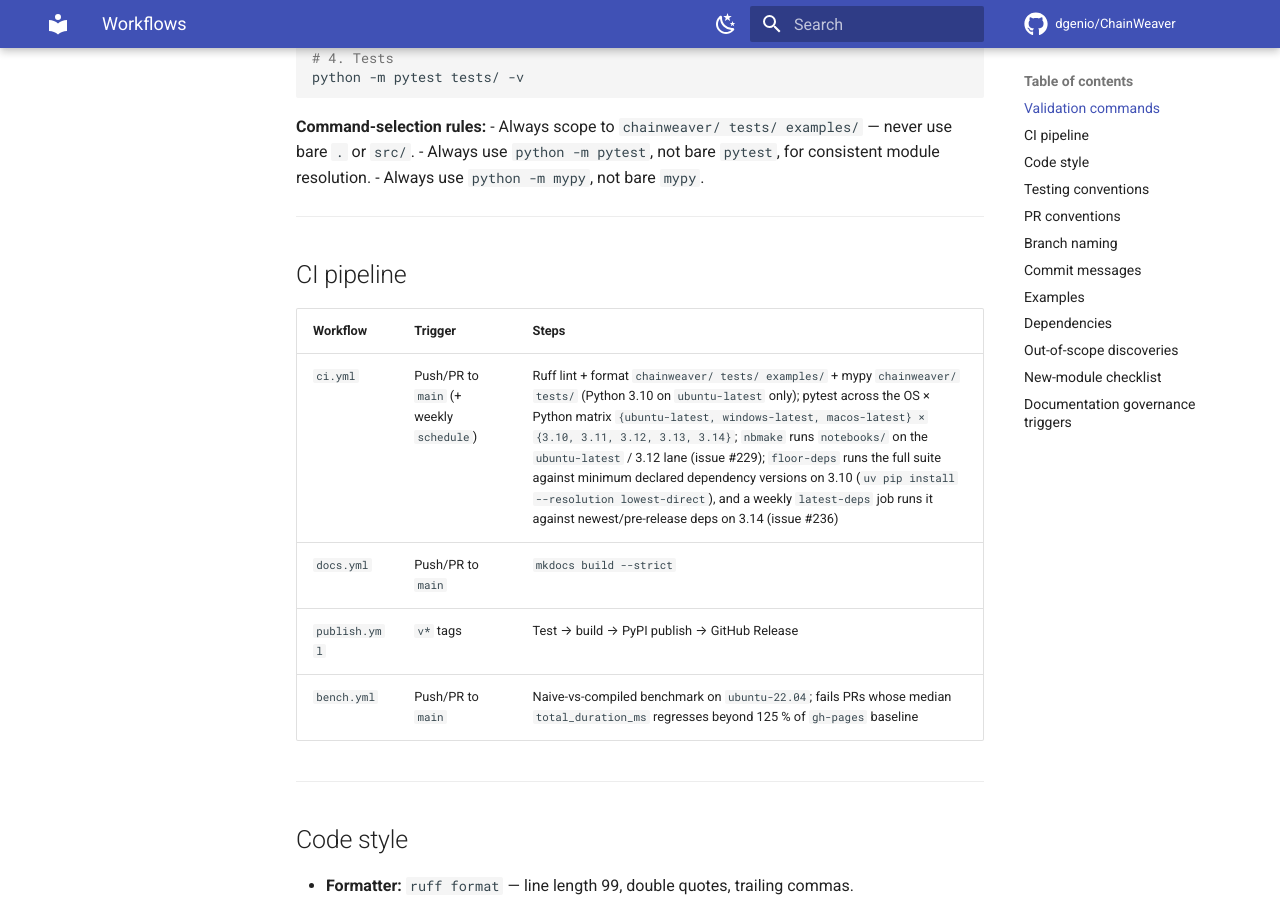
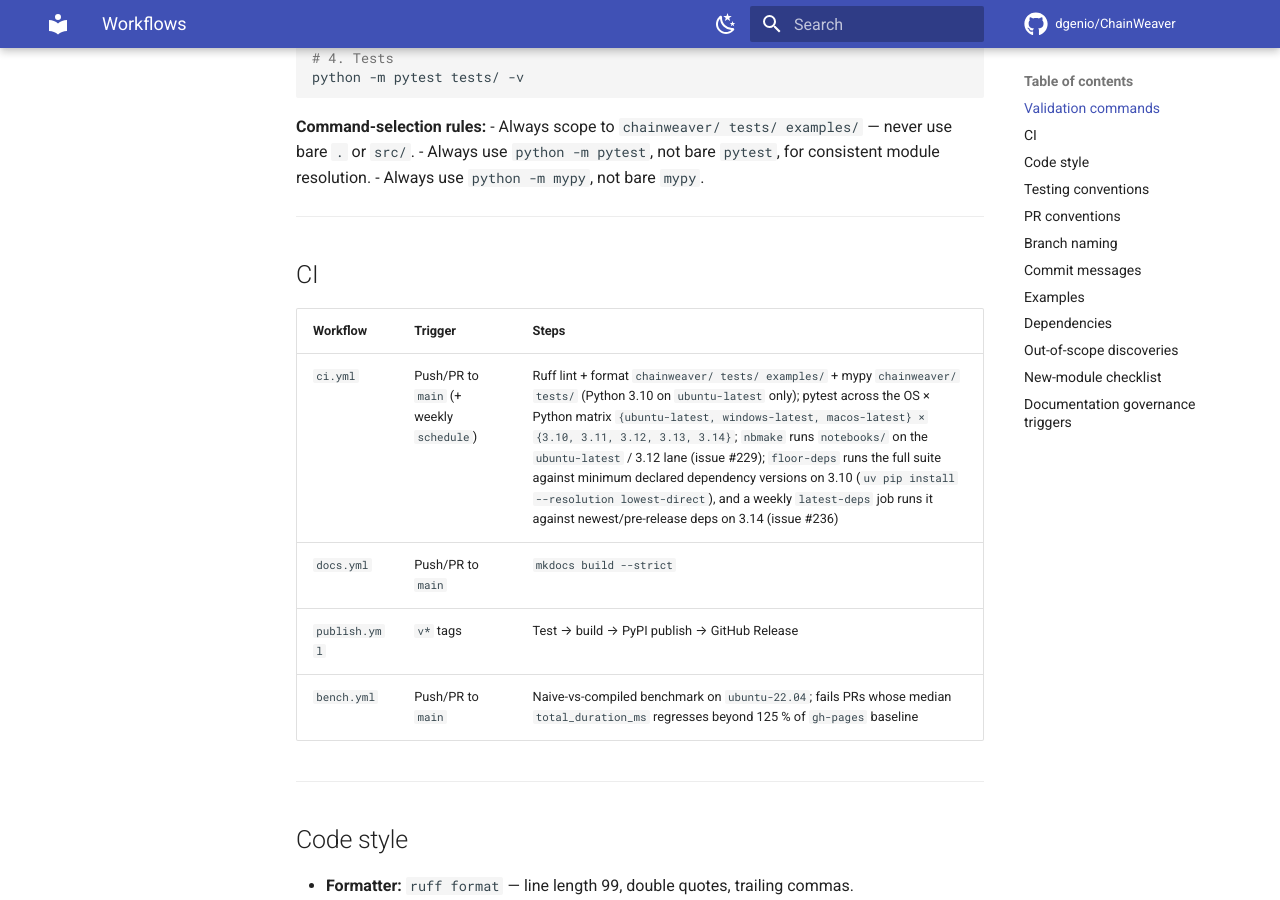
Before and after one commit to dgenio/ChainWeaver, an MkDocs documentation site: the page built from docs/agent-context/workflows.md, in a window 1280 px wide and 900 px high, scrolled down 570 px. Built offline with MkDocs 1.6.1 and Material for MkDocs 9.7.7, drawn with Linux system fonts in a browser that asks for light colours; comment, search, counter and statistics services are not loaded; some of the changed text lies outside the part shown.

Commit message:
docs: rename 'CI pipeline' heading to 'CI' for vocab compliance (PR #237 review)
The domain-vocabulary checklist (docs/agent-context/review-checklist.md)
forbids 'pipeline'; 'CI pipeline' is standard CI/CD terminology but the
literal token still tripped the agent-facing-docs vocab rule. Rename the
heading to '## CI' and the governance-trigger row to 'Change CI config'.

https://claude.ai/code/session_011YGQDzLugAjisM6N2oJb2F

```diff
--- a/docs/agent-context/workflows.md
+++ b/docs/agent-context/workflows.md
@@ -30,7 +30,7 @@ python -m pytest tests/ -v
 
 ---
 
-## CI pipeline
+## CI
 
 | Workflow | Trigger | Steps |
 |----------|---------|-------|
@@ -166,7 +166,7 @@ When adding a new module to `chainweaver/`:
 |---------|-----------------|
 | Add/remove/rename module | Update AGENTS.md repo map + architecture.md boundaries |
 | Change coding conventions | Update workflows.md code style section |
-| Change CI pipeline | Update workflows.md CI section |
+| Change CI config | Update workflows.md CI section |
 | Add a new exception | Update AGENTS.md common tasks + README error table |
 | Discover a recurring agent mistake | Record in lessons-learned.md |
 | Change review expectations | Update review-checklist.md |
```
